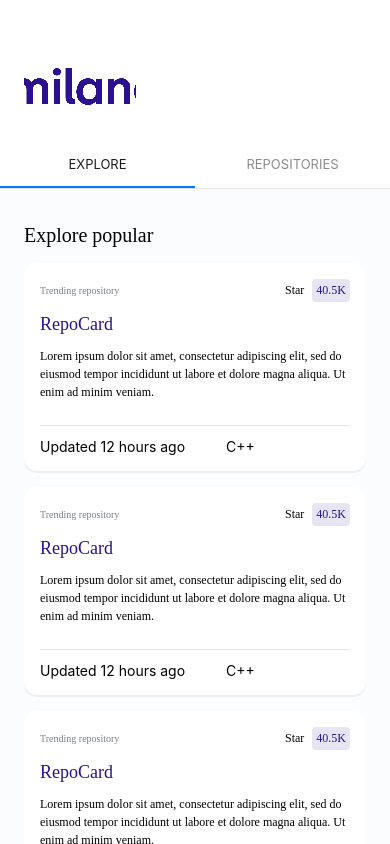
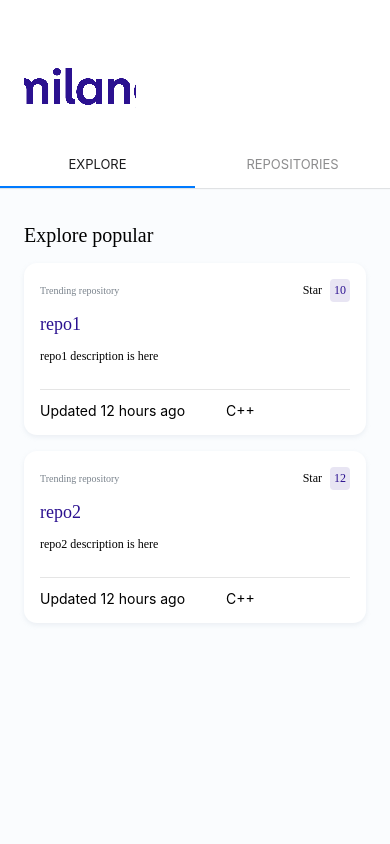
Before and after one commit to ozzestrophic/github-task, a React Native app: screen /Explore in a window 390 px wide. Built offline with nearby package versions, Linux system fonts and the light colour scheme.

Commit message:
feat: map repos from store into explore

```diff
--- a/src/components/TrendingRepoCard.jsx
+++ b/src/components/TrendingRepoCard.jsx
@@ -1,7 +1,7 @@
 import React from 'react';
 import {Text, View} from 'react-native';
 import styles from '../styles/theme';
-const TrendingRepoCard = () => {
+const TrendingRepoCard = ({repo}) => {
   return (
     <View style={styles.repoCard}>
       <View style={styles.repoCardHeader}>
@@ -11,17 +11,13 @@ const TrendingRepoCard = () => {
           <View style={styles.repoCardStarCounterContainer}>
             <Text
               style={[styles.repoCardStarLabel, styles.repoCardStarCounter]}>
-              40.5K
+              {repo.starCount}
             </Text>
           </View>
         </View>
       </View>
-      <Text style={styles.repoCardTitle}>RepoCard</Text>
-      <Text style={styles.repoCardDescription}>
-        Lorem ipsum dolor sit amet, consectetur adipiscing elit, sed do eiusmod
-        tempor incididunt ut labore et dolore magna aliqua. Ut enim ad minim
-        veniam.
-      </Text>
+      <Text style={styles.repoCardTitle}>{repo.title}</Text>
+      <Text style={styles.repoCardDescription}>{repo.description}</Text>
       <View style={styles.separator} />
       <View style={styles.repoCardFooter}>
         <Text style={(styles.silkaNormal, {flex: 3})}>
--- a/src/redux/exploreSlice.js
+++ b/src/redux/exploreSlice.js
@@ -4,6 +4,12 @@ const initialState = [
     title: 'repo1',
     description: 'repo1 description is here',
     starCount: 10,
+  },
+  {
+    id: 2,
+    title: 'repo2',
+    description: 'repo2 description is here',
+    starCount: 12,
   },
 ];
 
--- a/src/screens/Explore.jsx
+++ b/src/screens/Explore.jsx
@@ -2,17 +2,19 @@ import React from 'react';
 import {ScrollView, Text, View} from 'react-native';
 import styles from '../styles/theme';
 import TrendingRepoCard from '../components/TrendingRepoCard';
+import {useSelector} from 'react-redux';
+
+const selectExploreRepos = state => state.explore;
 
 const Explore = () => {
+  const exploreRepos = useSelector(selectExploreRepos);
+  const renderedListRepos = exploreRepos.map((item, index) => (
+    <TrendingRepoCard key={index} repo={item} />
+  ));
   return (
     <ScrollView style={styles.tabComponent}>
       <Text style={styles.title}>Explore popular</Text>
-      <View style={styles.reposContainer}>
-        <TrendingRepoCard />
-        <TrendingRepoCard />
-        <TrendingRepoCard />
-        <TrendingRepoCard />
-      </View>
+      <View style={styles.reposContainer}>{renderedListRepos}</View>
     </ScrollView>
   );
 };
--- a/src/styles/theme.jsx
+++ b/src/styles/theme.jsx
@@ -1,5 +1,4 @@
 import {StyleSheet} from 'react-native';
-import RepoCard from '../components/TrendingRepoCard';
 
 const styles = StyleSheet.create({
   main: {
@@ -39,6 +38,7 @@ const styles = StyleSheet.create({
     shadowColor: 'rgba(204,212,221,0.33 )',
     shadowOffset: {width: 0, height: 2},
     shadowOpacity: 1,
+    shadowRadius: 5,
   },
   repoCardHeader: {
     flexDirection: 'row',
```
